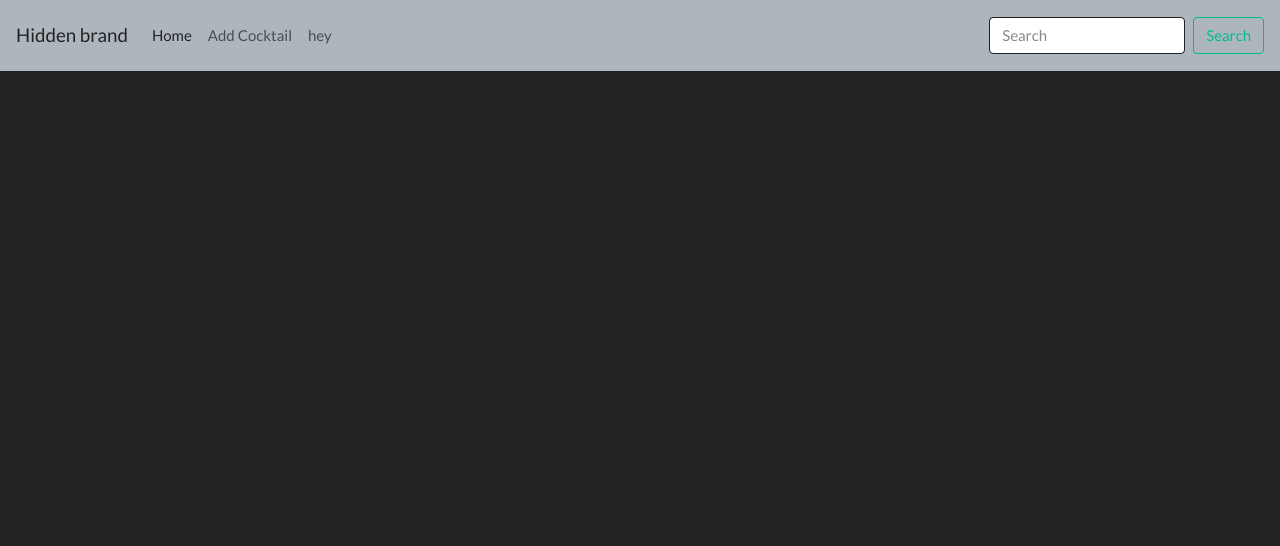
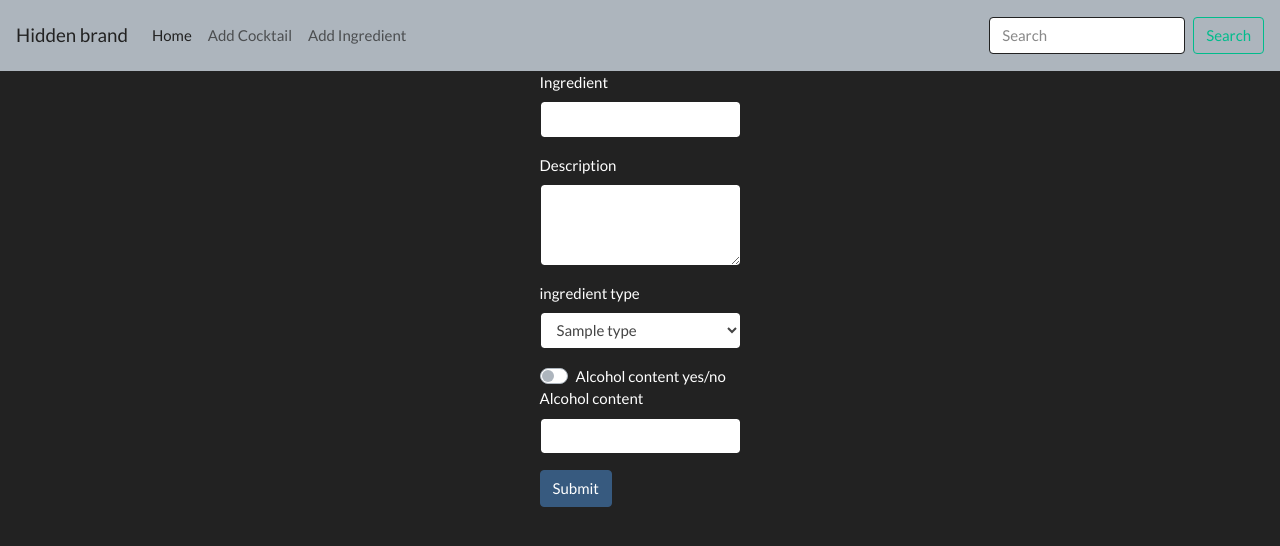
Before and after one commit to jourm/TheCocktailCollection, a Flask app: template templates/add_ingredient.html in a window 1280 px wide. Shown: the top 546 px of the page. Run offline with Flask 2, Linux system fonts and the light colour scheme; the template is opened without the code that fills it: most values are stand-ins (such as "Sample title", 1, 10 or a date in 2020); some libraries are stand-ins or nearby versions.

Commit message:
Add post method for /add_cocktail that gets form data, assebles it and adds it to the database

```diff
--- a/app.py
+++ b/app.py
@@ -25,11 +25,38 @@ def add_cocktail():
     if request.method == 'GET':
         return render_template('add_cocktail.html',
                                ingredients=mongo.db.ingredients.find())
+
     if request.method == 'POST':
-        print(request.form)
-        mongo.db.recepie.insert_one(request.form)
+        name = request.form['name']
+        drink_type = request.form['type']
+        ingredients = request.form.getlist('ingredients')
+        print(ingredients)
+        ingredient_list = []
+        for i in range(0, len(ingredients), 3):
+            ingredient_list.append([ingredients[i], ingredients[i+1],
+                                    ingredients[i+2]])
+        directions = request.form['description']
+        url = request.form['img-url']
+
+        new_doc = {'name': name,
+                   'drink_type': drink_type,
+                   'ingredeients': ingredient_list,
+                   'directions': directions,
+                   'img-url': url}
+        mongo.db.recepies.insert_one(new_doc)
         return render_template('add_cocktail.html',
                                ingredients=mongo.db.ingredients.find())
+
+
+@app.route('/add_ingredient', methods=['GET', 'POST'])
+def add_ingredient():
+    if request.method == 'GET':
+        return render_template('add_ingredient.html',
+                               ingType=mongo.db.ingType.find())
+    if request.method == 'POST':
+        mongo.db.ingredients.insert_one(request.form)
+        return render_template('add_ingredient.html',
+                               ingType=mongo.db.ingType.find())
 
 
 if __name__ == '__main__':
--- a/templates/add_ingredient.html
+++ b/templates/add_ingredient.html
@@ -2,6 +2,42 @@
 {% block title %}
 Add Ingredient
 {% endblock %}
+
 {% block content %}
 
+<div class="row">
+	<div class="col-sm-12">
+		<form method="POST" action="/add_ingredient">
+			<div class="form-group">
+				<label for="name">Ingredient</label>
+				<input type="text" class="form-control" id="name" name="ingredient" required>
+	        </div>
+			<div class="form-group">
+				<label for="description">Description</label>
+				<textarea class="form-control" id="description" name="description" rows="3"></textarea>
+			</div>
+			<div class="form-group">
+				<label for="type">ingredient type</label>
+				<select class="form-control" name="ingType" id="type">
+                {% for type in ingType %}
+                 <option value="{{ type['name'] }}"> {{ type['name'] }} </option>
+                {% endfor %}
+                </select>
+			</div>
+            <div class="custom-control custom-switch">
+                <input type="checkbox" class="custom-control-input" id="alcohol" name="alcohol">
+                <label class="custom-control-label" for="alcohol">Alcohol content yes/no </label>
+            </div>
+            <div class="form-group">
+				<label for="amount">Alcohol content</label>
+				<input type="number" class="form-control" id="abv" name="abv">
+		    </div>
+			<button type="submit" class="btn btn-primary">Submit</button>
+		</form>
+	</div>
+</div>
+
 {% endblock %}
+
+{% block script %}
+{% endblock %}
--- a/templates/base.html
+++ b/templates/base.html
@@ -25,7 +25,7 @@
 					<a class="nav-link" href="{{url_for('add_cocktail')}}">Add Cocktail</a>
 				</li>
 				<li class="nav-item">
-					<a class="nav-link" href="#">hey</a>
+					<a class="nav-link" href="{{url_for('add_ingredient')}}">Add Ingredient</a>
 				</li>
 			</ul>
 			<form class="form-inline my-2 my-lg-0">
```
Also changed, not shown: dbbuilder.py (+14 -2 lines), templates/add_cocktail.html (+4 -4 lines).
